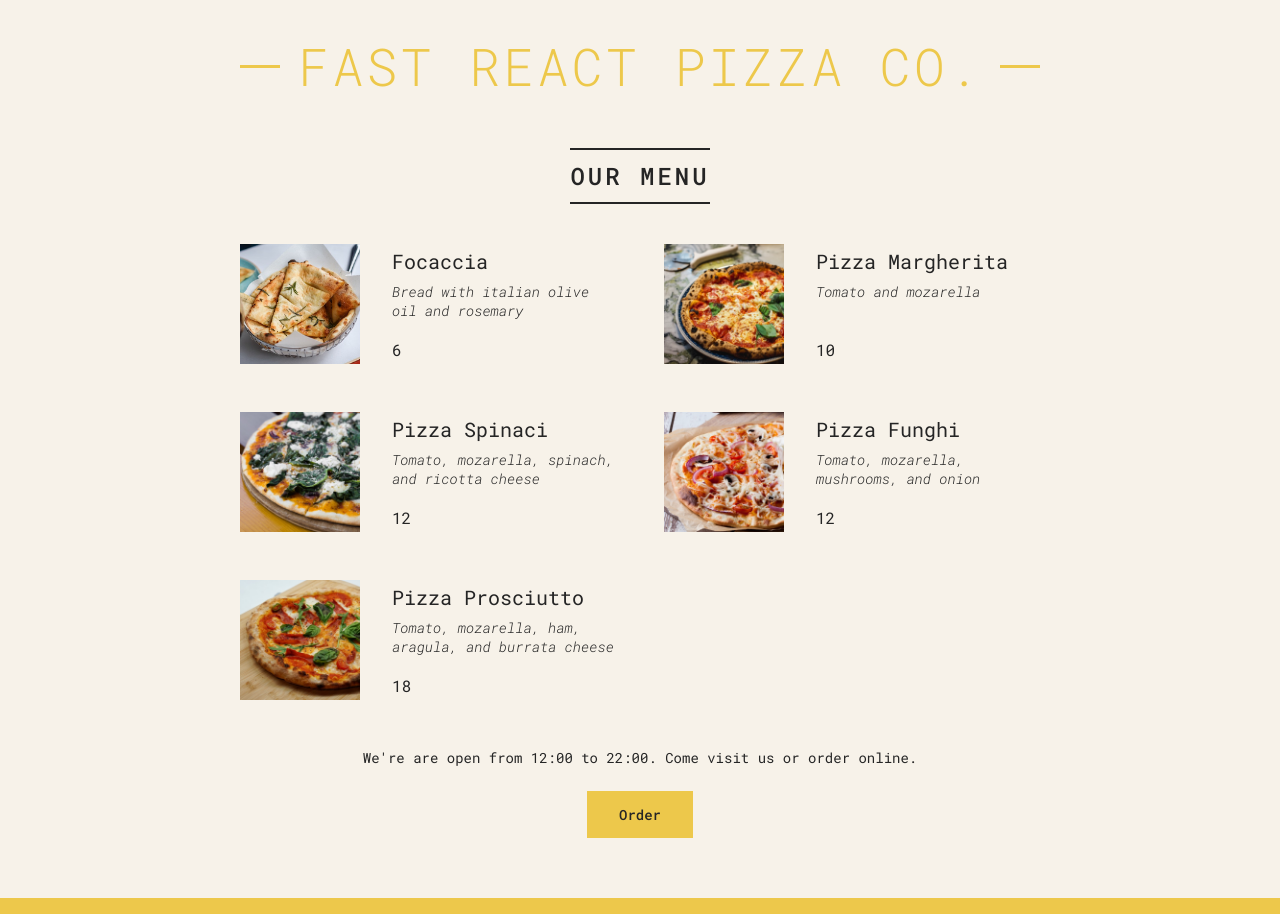
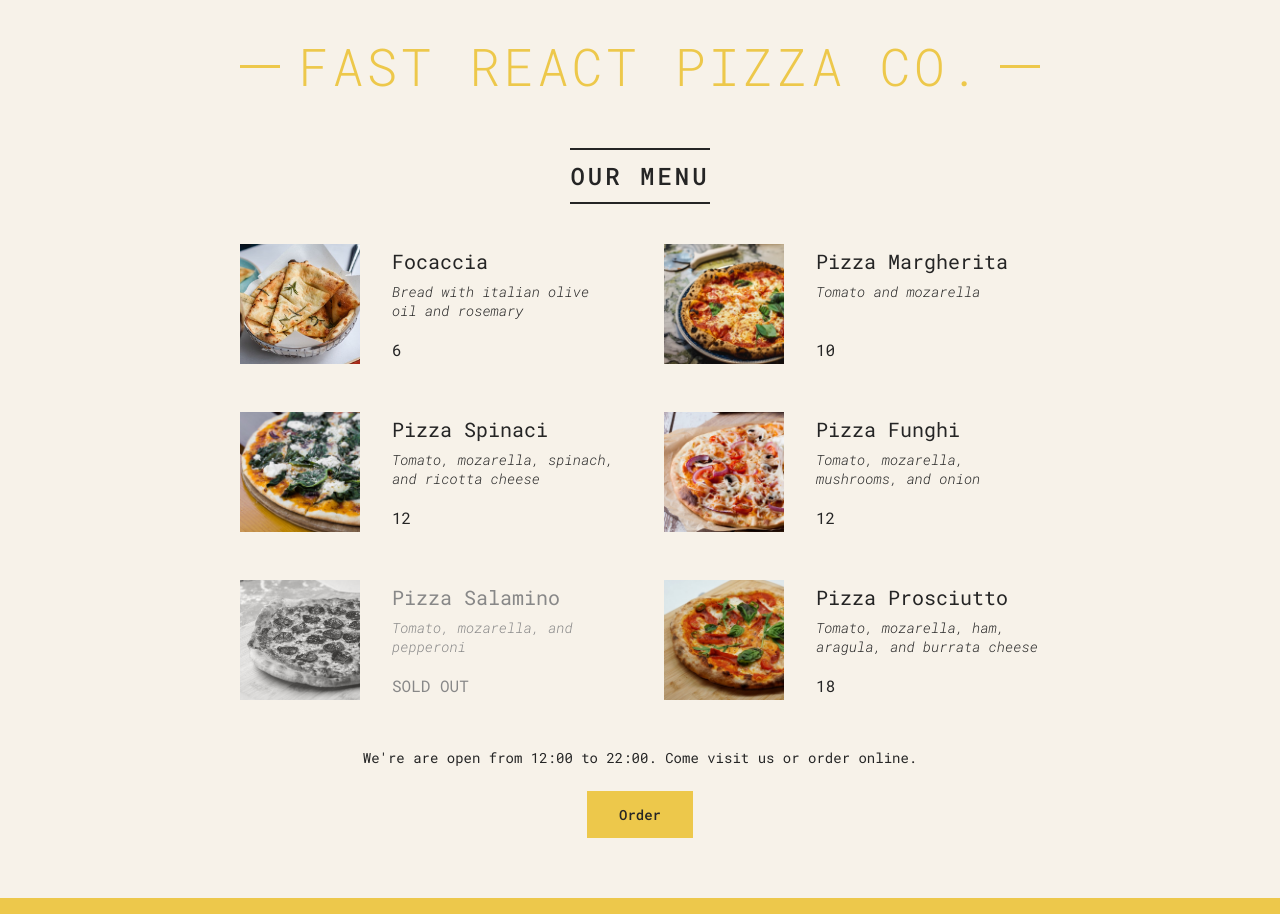
Before and after one commit to Soulbolt/pizza-menu-03, a React (Create React App) app: page / in a window 1280 px wide. Built offline with nearby package versions, Linux system fonts and the light colour scheme.

Commit message:
Use ternaries condtionals to check if item is sold out and gray it out and mark it as sold out. Destructure pizzaObj for cleaner code.

```diff
--- a/public/index.html
+++ b/public/index.html
@@ -1,4 +1,4 @@
-<!DOCTYPE html>
+<!doctype html>
 <html lang="en">
   <head>
     <meta charset="utf-8" />
@@ -24,7 +24,7 @@
       work correctly both with client-side routing and a non-root public URL.
       Learn how to configure a non-root public URL by running `npm run build`.
     -->
-    <title>React App</title>
+    <title>Fast React Pizza Co.</title>
   </head>
   <body>
     <noscript>You need to enable JavaScript to run this app.</noscript>
--- a/src/index.jsx
+++ b/src/index.jsx
@@ -100,15 +100,16 @@ function Menu() {
 }
 
 function Pizza({ pizzaOjb }) {
-  if (pizzaOjb.soldOut) return null;
+  // if (pizzaOjb.soldOut) return null;
 
   return (
-    <li className="pizza">
+    // We use ternary conditional to check if sold out and gray out selection Must use backwards til to use JS code
+    <li className={`pizza ${pizzaOjb.soldOut ? "sold-out" : ""}`}>
       <img src={pizzaOjb.photoName} alt={pizzaOjb.name} />
       <div>
         <h3>{pizzaOjb.name}</h3>
         <p>{pizzaOjb.ingredients}</p>
-        <span>{pizzaOjb.price}</span>
+        <span>{pizzaOjb.soldOut ? "SOLD OUT" : pizzaOjb.price}</span>
       </div>
     </li>
   );
```
